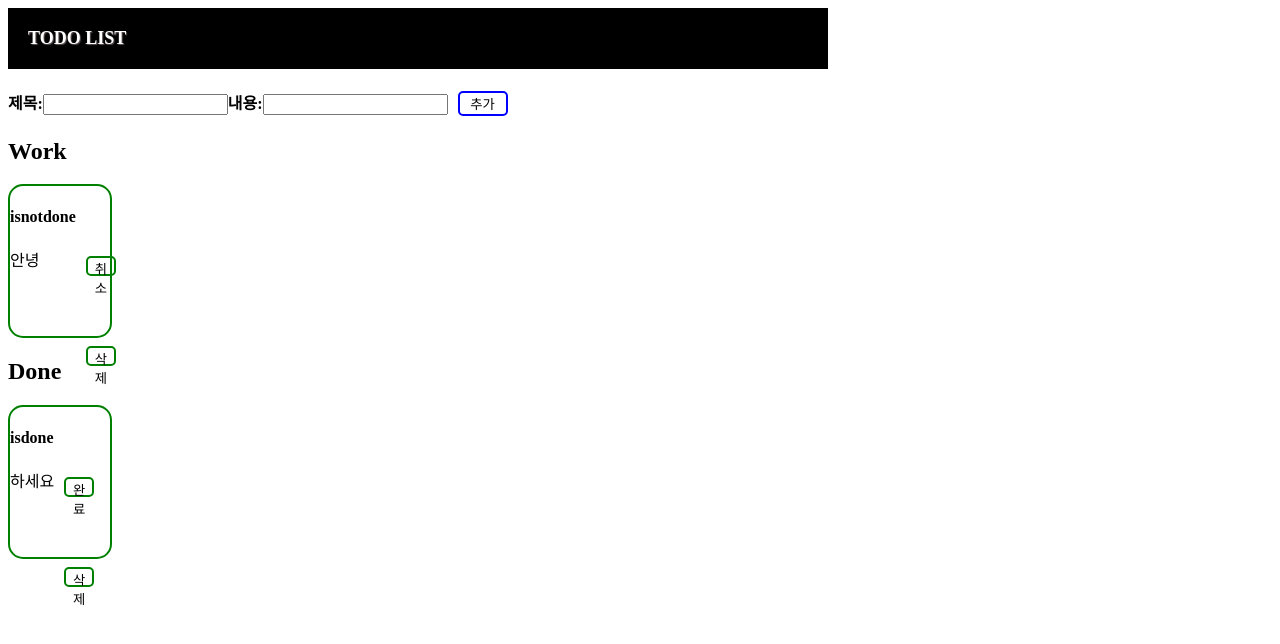
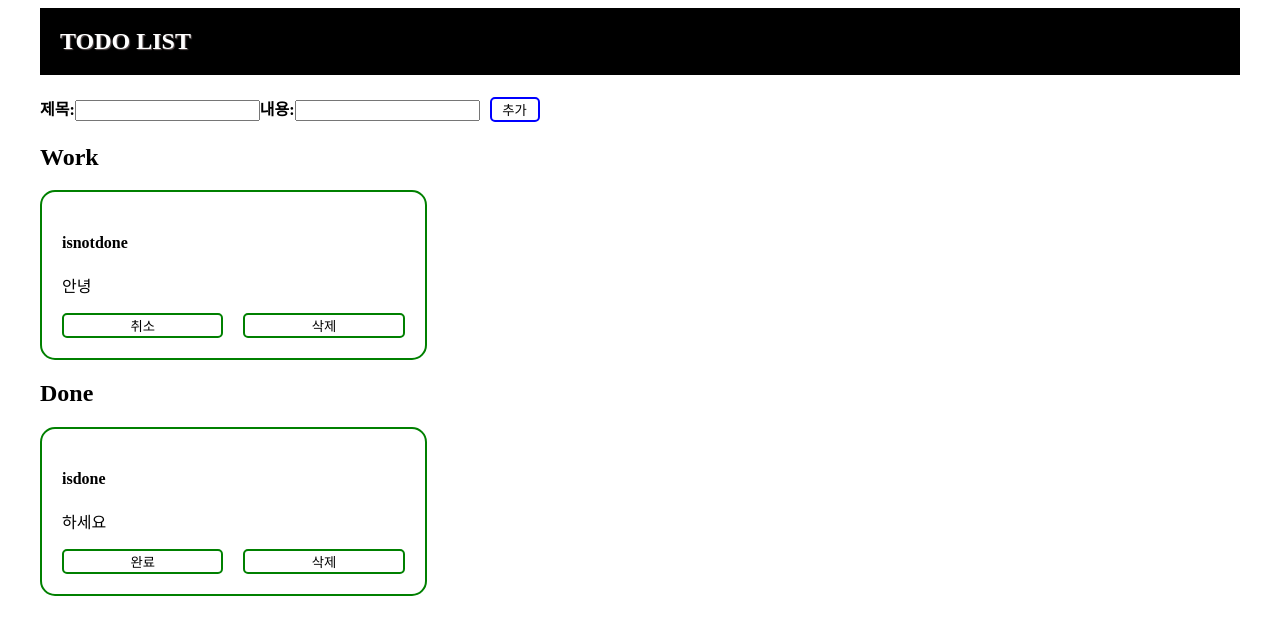
Before and after one commit to Limsoheeee/Todolist, a React (Create React App) app: page / in a window 1280 px wide. Shown: the top 644 px of the page. Built offline with nearby package versions, Linux system fonts and the light colour scheme.

Commit message:
css 수정

```diff
--- a/src/App.js
+++ b/src/App.js
@@ -2,60 +2,74 @@ import React from "react";
 import Header from "./components/Header";
 import { useState } from "react";
 import styled from "styled-components";
-import store from "./redux/config/Store"
-import { v4 as uuidv4 } from 'uuid';
+import { v4 as uuidv4 } from "uuid";
 import { useSelector, useDispatch } from "react-redux";
 import List from "./components/List";
-import {addCard} from "./redux/modules/todo";
-
+import { addCard } from "./redux/modules/todo";
 
 function App() {
-  const [title,setTitle]=useState("");
-  const [content,setContent]=useState("");
+  const [title, setTitle] = useState("");
+  const [content, setContent] = useState("");
 
-  const toDoList =  useSelector((state)=>state.todo.todoList);
+  const toDoList = useSelector((state) => state.todo.todoList);
   console.log(toDoList);
 
-  const dispatch =  useDispatch();
+  const dispatch = useDispatch();
 
-  const onChangeHandler = (e) =>{
-    const {name,value} = e.target;
-    if(name==="title"){
+  const onChangeHandler = (e) => {
+    const { name, value } = e.target;
+    if (name === "title") {
       setTitle(value);
-    }else if(name === "content"){
+    } else if (name === "content") {
       setContent(value);
     }
   };
 
-  const onClickHandler = () =>{
-    const card = {title, content, id:uuidv4(), isDone:false};
-    dispatch(addCard(card));//카드내용을 페이로드해줌
+  const onClickHandler = () => {
+    const card = { title, content, id: uuidv4(), isDone: false };
+    dispatch(addCard(card)); //카드내용을 페이로드해줌
     setTitle("");
     setContent("");
   };
+
   return (
-    <div >
+    <Container>
       <Header />
-      <div>
-        <h4>제목:
-          <input type="text" name="title" value={title} onChange={(e)=>onChangeHandler(e)}/>
+      <h4>
+        제목:
+        <input
+          type="text"
+          name="title"
+          value={title}
+          onChange={(e) => onChangeHandler(e)}
+        />
         내용:
-          <input type="text" name="content" value={content} onChange={(e)=>onChangeHandler(e)}/>
+        <input
+          type="text"
+          name="content"
+          value={content}
+          onChange={(e) => onChangeHandler(e)}
+        />
         <AddBts onClick={onClickHandler}>추가</AddBts>
       </h4>
-      </div>
       <List />
-    </div>
+    </Container>
   );
 }
+
+const Container = styled.div`
+  max-width: 1200px;
+  min-width: 800px;
+  margin: 0 auto;
+`;
+
 const AddBts = styled.button`
   width: 50px;
   border: 2px solid blue;
-background-color:transparent;
+  background-color: transparent;
   color: black;
-border-radius:5px;
-margin-left:10px ;
-text-align: center;
+  border-radius: 5px;
+  margin-left: 10px;
   cursor: pointer;
 `;
 
--- a/src/components/Header.jsx
+++ b/src/components/Header.jsx
@@ -10,14 +10,10 @@ function Header() {
 }
 
 const StBox = styled.div`
-display: flex;
- width: 800px;
-background-color : black;
+  background-color: black;
   color: white;
-text-align: left;
-padding: 20px 0;
-padding-left: 20px;
-font-size: large;
+  padding: 20px;
+  font-size: 24px;
   font-weight: 700;
   text-shadow: 1px 1px 1px #605555;
 `;
--- a/src/components/List.jsx
+++ b/src/components/List.jsx
@@ -1,48 +1,47 @@
-import React  from "react";
+import React from "react";
 import { useSelector } from "react-redux";
 import ToDo from "./ToDo";
 import styled from "styled-components";
 
 const List = () => {
-    const toDoList = useSelector((state)=>state.todo.todoList);
+  const toDoList = useSelector((state) => state.todo.todoList);
 
-    const isDoneList = toDoList.filter((item)=>{
+  const isDoneList = toDoList.filter((item) => {
     return item.isDone === true;
   });
-    const isNotDone = toDoList.filter((item)=>{
+
+  const isNotDone = toDoList.filter((item) => {
     return item.isDone === false;
   });
-    return(
+
+  return (
     <>
-        <div>
       <h2>Work</h2>
-        </div>
-          {isNotDone.map((item)=>{
-                const {id} = item
-                return <div key={id}><ToDo item={item} /></div>
+      <ListUL>
+        {isNotDone.map((item) => {
+          const { id } = item;
+          return <ToDo key={id} item={item} />;
         })}
-        <div/>
-        <div>
+      </ListUL>
+
       <h2>Done</h2>
-        </div>
-        {isDoneList.map((item)=>{
-            const {id} = item
-                return <div key={id}><ToDo item={item} /></div>
+      <ListUL>
+        {isDoneList.map((item) => {
+          const { id } = item;
+          return <ToDo key={id} item={item} />;
         })}
+      </ListUL>
     </>
-    )
+  );
 };
 
-const TodoCard = styled.div`
-display: flex;
- width: 100px;
- height : 150px ;
-border: 2px solid green;
-background-color:transparent;
-color: black;
-border-radius:15px;
-margin-left:10px ;
-text-align: center;
+const ListUL = styled.ul`
+  display: grid;
+  grid-template-columns: repeat(3, minmax(0px, 1fr));
+  gap: 20px;
+
+  padding: 0;
+  list-style: none;
 `;
 
 export default List;
--- a/src/components/ToDo.jsx
+++ b/src/components/ToDo.jsx
@@ -1,14 +1,16 @@
-import React  from "react";
+import React from "react";
 import { useDispatch } from "react-redux";
 import styled from "styled-components";
-import {delCard, changeCard} from "../redux/modules/todo";
+import { delCard, changeCard } from "../redux/modules/todo";
 
-const ToDo = ({item}) => {
+const ToDo = ({ item }) => {
   const dispatch = useDispatch();
-    const{title, content, isDone, id} =item;
+  const { title, content, isDone, id } = item;
+
   const onClickDel = (id) => {
-        dispatch(delCard(id))
+    dispatch(delCard(id));
   };
+
   const onClickChange = (id) => {
     dispatch(changeCard(id));
   };
@@ -17,38 +19,46 @@ const ToDo = ({item}) => {
     <TodoCard>
       <div>
         <h4>{title}</h4>
-        <p>{content}</p>
+        <Content>{content}</Content>
       </div>
-        <div>
-        <TodoBtn onClick={()=>onClickChange(id)}>{isDone ? "완료" : "취소"}</TodoBtn>
-        <TodoBtn onClick = {()=>onClickDel(id)}>삭제</TodoBtn>
-        </div>
+      <ButtonWrap>
+        <TodoBtn onClick={() => onClickChange(id)}>
+          {isDone ? "완료" : "취소"}
+        </TodoBtn>
+        <TodoBtn onClick={() => onClickDel(id)}>삭제</TodoBtn>
+      </ButtonWrap>
     </TodoCard>
   );
-
 };
 
-const TodoCard = styled.div`
+const Content = styled.p`
+  word-break: break-all;
+`;
+
+const TodoCard = styled.li`
   display: flex;
- width: 100px;
- height : 150px ;
+  justify-content: space-between;
+  flex-direction: column;
+
+  padding: 20px;
   border: 2px solid green;
-background-color:transparent;
+  background-color: transparent;
   color: black;
-border-radius:15px;
+  border-radius: 15px;
+`;
+
+const ButtonWrap = styled.div`
+  display: flex;
+  justify-content: space-between;
+  gap: 20px;
 `;
 
 const TodoBtn = styled.button`
-display: flex;
-flex-wrap: wrap;
- width: 30px;
- height : 20px ;
+  flex: 1;
   border: 2px solid green;
-background-color:transparent;
+  background-color: transparent;
   color: black;
-border-radius:5px;
-margin-left:10px ;
-margin-top: 70px;
+  border-radius: 5px;
 `;
 
 export default ToDo;
--- a/src/redux/modules/todo.js
+++ b/src/redux/modules/todo.js
@@ -1,7 +1,7 @@
 const initialState = {
   todoList: [
-    { id: 0, title: "isnotdone", content:"안녕" ,isDone:false, },
-    { id: 0, title: "isdone", content:"하세요" ,isDone:true, }
+    { id: 0, title: "isnotdone", content: "안녕", isDone: false },
+    { id: 1, title: "isdone", content: "하세요", isDone: true },
   ],
 };
 
@@ -32,23 +32,24 @@ export const changeCard = (payload) => {
 };
 // 리듀서
 const todo = (state = initialState, action) => {
-  console.log(action.payload);
   switch (action.type) {
     case "ADD_CARD":
       return { ...state, todoList: [...state.todoList, action.payload] };
-    default:
-      return state;
     case "DEL_CARD":
       const filterDelCard = state.todoList.filter((item) => {
         return item.id !== action.payload;
       });
       return { ...state, todoList: filterDelCard };
     case "CHANGE_CARD":
-        const changeCard = {...state,todoList: state.todoList.map((item) =>
-            item.id === action.payload ? {...item,isDone: !item.isDone}:item
-        )
+      const changeCard = {
+        ...state,
+        todoList: state.todoList.map((item) =>
+          item.id === action.payload ? { ...item, isDone: !item.isDone } : item
+        ),
       };
       return changeCard;
+    default:
+      return state;
   }
 };
 
```
Lines whose indentation alone changed are shown as unchanged.
